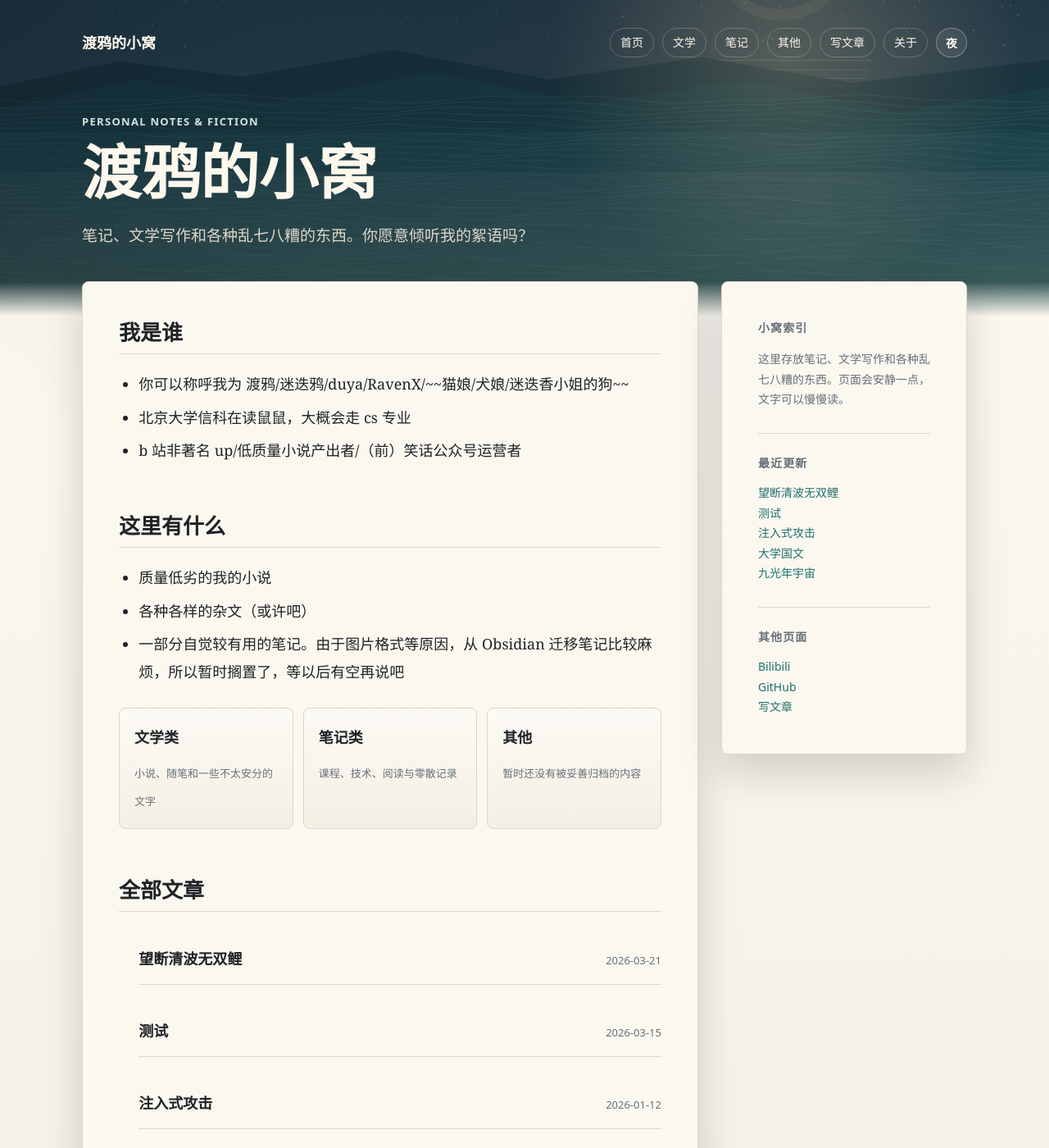
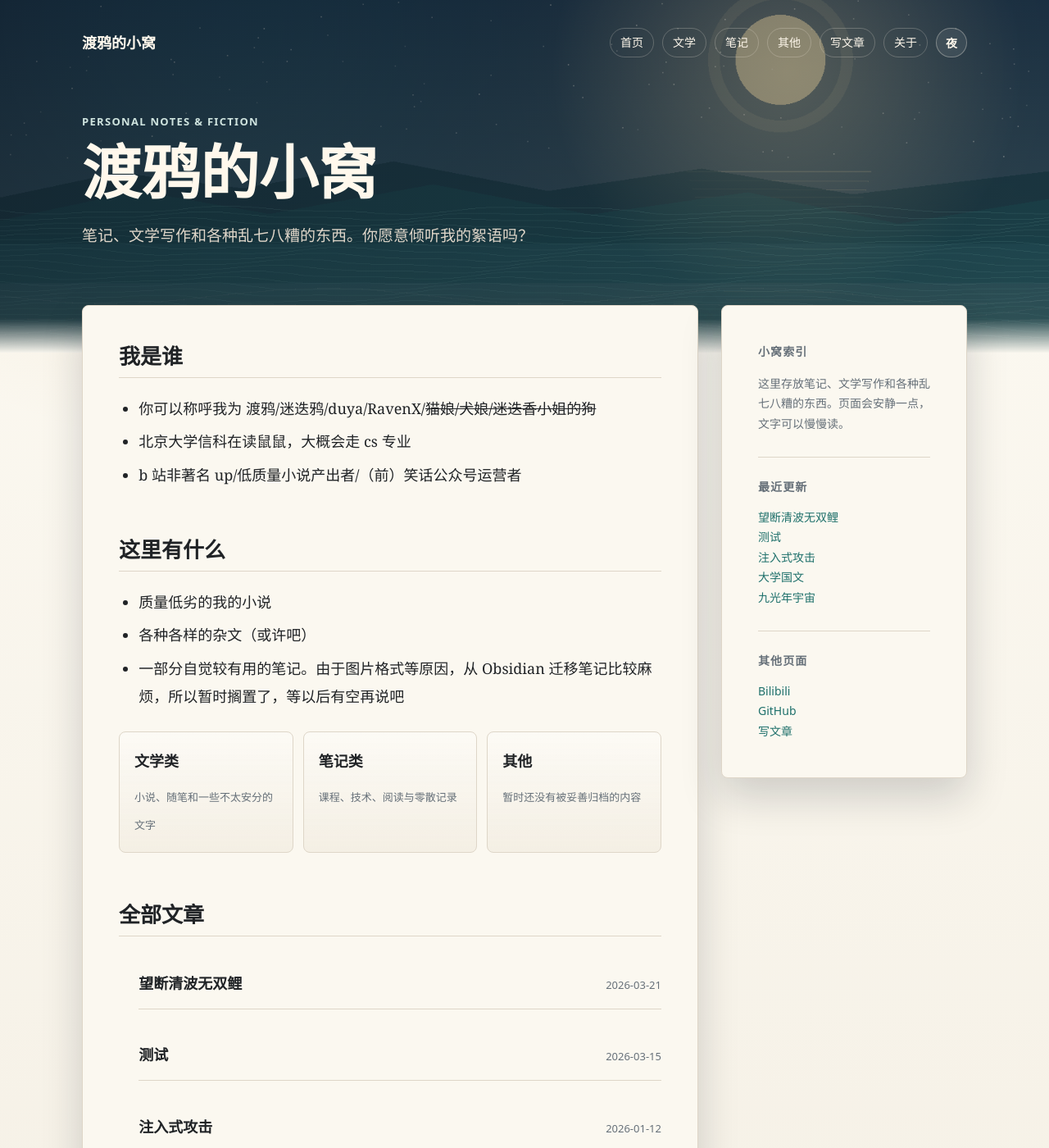
Before and after one commit to duyaOmega/duyaomega.github.io, a Jekyll site: the page built from index.md, in a window 1280 px wide and 1400 px high. Shown: the whole window at 82% size. Built offline with Jekyll 4.4.1, drawn with Linux system fonts in a browser that asks for light colours.

Commit message:
Fix editor split and hero display

```diff
--- a/assets/css/site.css
+++ b/assets/css/site.css
@@ -56,6 +56,11 @@
   letter-spacing: 0;
 }
 
+body.is-resizing-editor {
+  cursor: col-resize;
+  user-select: none;
+}
+
 a {
   color: #1e706b;
   text-decoration-thickness: 1px;
@@ -74,7 +79,8 @@
   position: relative;
   overflow: hidden;
   color: #f7efe3;
-  padding: 34px 24px 80px;
+  min-height: 430px;
+  padding: 34px 24px 104px;
 }
 
 .site-hero::before {
@@ -84,7 +90,7 @@
   background:
     radial-gradient(circle at 75% 20%, rgba(238, 214, 161, 0.2), transparent 18rem),
     linear-gradient(120deg, rgba(13, 24, 36, 0.62), rgba(21, 43, 58, 0.38)),
-    url("/assets/img/night-lake-hero.png") center bottom / cover no-repeat;
+    url("/assets/img/night-lake-hero.png") center 38% / cover no-repeat;
 }
 
 .site-hero::after {
@@ -196,7 +202,7 @@
 
 .page-wrap {
   width: min(1080px, calc(100% - 36px));
-  margin: -42px auto 0;
+  margin: -58px auto 0;
   padding-bottom: 64px;
   position: relative;
   z-index: 2;
@@ -560,7 +566,7 @@
 .writer-editor {
   --editor-left: 50%;
   display: grid;
-  grid-template-columns: minmax(260px, var(--editor-left)) 10px minmax(260px, 1fr);
+  grid-template-columns: minmax(260px, 1fr) 10px minmax(260px, 1fr);
   min-height: 560px;
   border: 1px solid var(--line);
   border-radius: 8px;
@@ -737,7 +743,8 @@
   }
 
   .site-hero {
-    padding: 24px 18px 70px;
+    min-height: 390px;
+    padding: 24px 18px 82px;
   }
 
   .site-nav {
--- a/index.md
+++ b/index.md
@@ -9,7 +9,7 @@
   <section class="content-panel paper">
     <h2>我是谁</h2>
     <ul>
-      <li>你可以称呼我为 渡鸦/迷迭鸦/duya/RavenX/~~猫娘/犬娘/迷迭香小姐的狗~~</li>
+      <li>你可以称呼我为 渡鸦/迷迭鸦/duya/RavenX/<del>猫娘/犬娘/迷迭香小姐的狗</del></li>
       <li>北京大学信科在读鼠鼠，大概会走 cs 专业</li>
       <li>b 站非著名 up/低质量小说产出者/（前）笑话公众号运营者</li>
     </ul>
```
Also changed, not shown: assets/js/write.js (+19 -4 lines).
